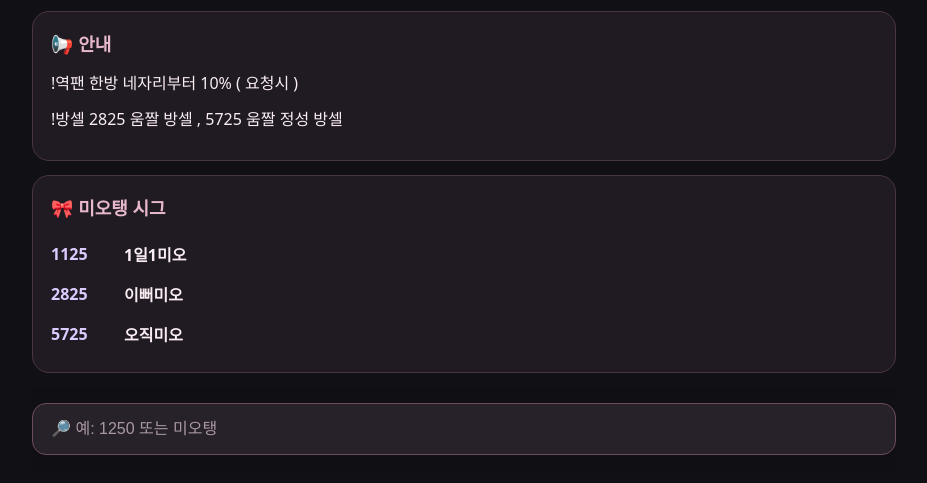
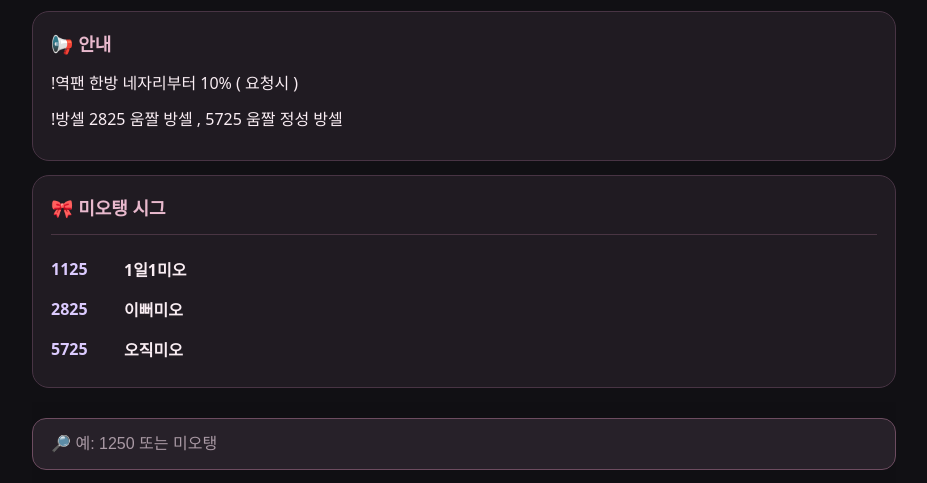
Before and after one commit to p9mzynky2m-cpu/miotang-sig, a plain HTML site: page index.html in a window 1280 px wide. Shown: the part 241-724 px from the top of the page, without its empty margins (176-1103 px from the left). Drawn offline with nearby package versions, Linux system fonts and the light colour scheme; no server answers.

Commit message:
index.html 업데이트

```diff
--- a/index.html
+++ b/index.html
@@ -94,6 +94,7 @@ a{color:#f4c2d6}
 
 <section class="panel">
 <h2>🎀 미오탱 시그</h2>
+<hr class="notice-divider">
 <div id="featured">
 <div class="featured-row"><span class="featured-number">1125</span><span class="featured-name">1일1미오</span></div>
 <div class="featured-row"><span class="featured-number">2825</span><span class="featured-name">이뻐미오</span></div>
```
